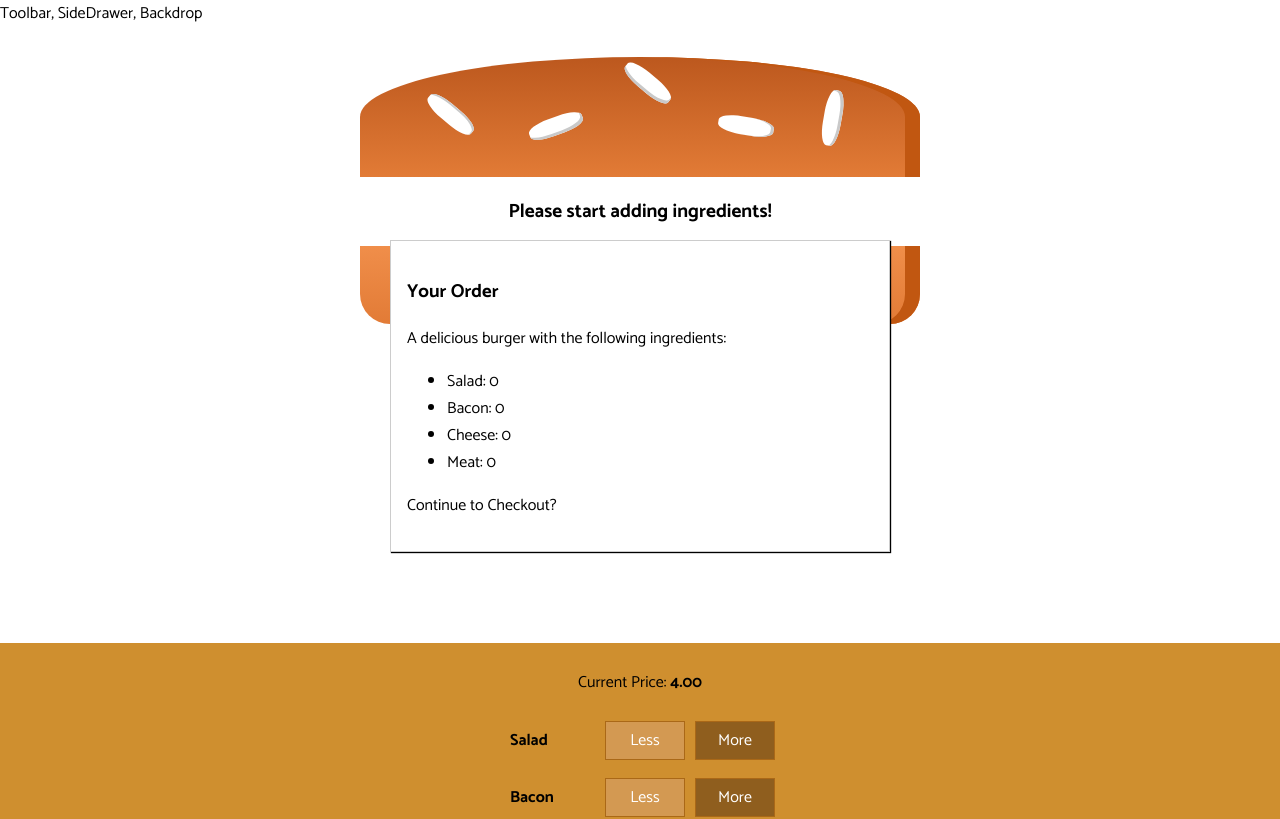
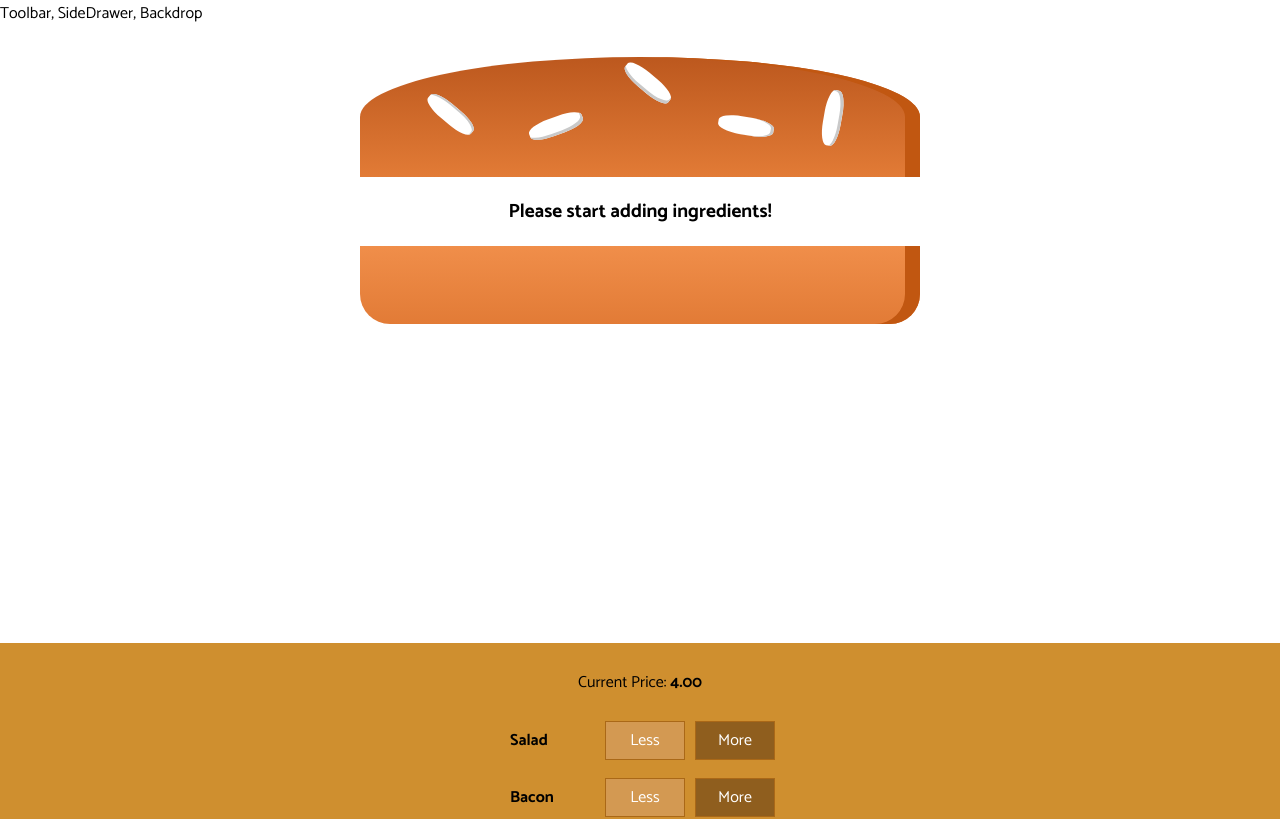
Before and after one commit to olbesp/burger-builder, a React app: page / in a window 1280 px wide. Shown: the top 819 px of the page. Built offline with nearby package versions, Linux system fonts and the light colour scheme.

Commit message:
Add show/hide modal functionality

```diff
--- a/src/components/Burger/BuildControls/BuildControls.js
+++ b/src/components/Burger/BuildControls/BuildControls.js
@@ -22,7 +22,8 @@
     ))}
     <button
       className={classes.OrderButton}
-      disabled={!props.purchaseable}>
+      disabled={!props.purchaseable}
+      onClick={props.ordered}>
       ORDER NOW
     </button>
   </div>
--- a/src/components/UI/Modal/Modal.js
+++ b/src/components/UI/Modal/Modal.js
@@ -2,7 +2,12 @@
 import classes from './Modal.css';
 
 const modal = (props) => (
-  <div className={classes.Modal}>
+  <div
+    className={classes.Modal}
+    style={{
+      transform: props.show ? 'translateY(0)' : 'translateY(-100vh)',
+      opacity: props.show ? '1' : '0'
+    }}>
     {props.children}
   </div>
 );
--- a/src/containers/BurgerBuilder/BurgerBuilder.js
+++ b/src/containers/BurgerBuilder/BurgerBuilder.js
@@ -21,7 +21,8 @@
       meat: 0
     },
     totalPrice: 4,
-    purchaseable: false
+    purchaseable: false,
+    purchasing: false
   }
 
   updatePurchaseState (ingredients) {
@@ -72,6 +73,10 @@
     this.updatePurchaseState(updatedIngredients);
   }
 
+  purchaseHandler = () => {
+    this.setState({purchasing: true});
+  }
+
   render() {
     const disabledInfo= {
       ...this.state.ingredients
@@ -81,7 +86,7 @@
     }
     return (
       <Aux>
-        <Modal>
+        <Modal show={this.state.purchasing}>
           <OrderSummary ingredients={this.state.ingredients} />
         </Modal>
         <Burger ingredients={this.state.ingredients} />
@@ -90,6 +95,7 @@
           ingredientRemoved={this.removeIngredientHandler}
           disabled={disabledInfo}
           purchaseable={this.state.purchaseable}
+          ordered={this.purchaseHandler}
           price={this.state.totalPrice} />
       </Aux>
     );
```
